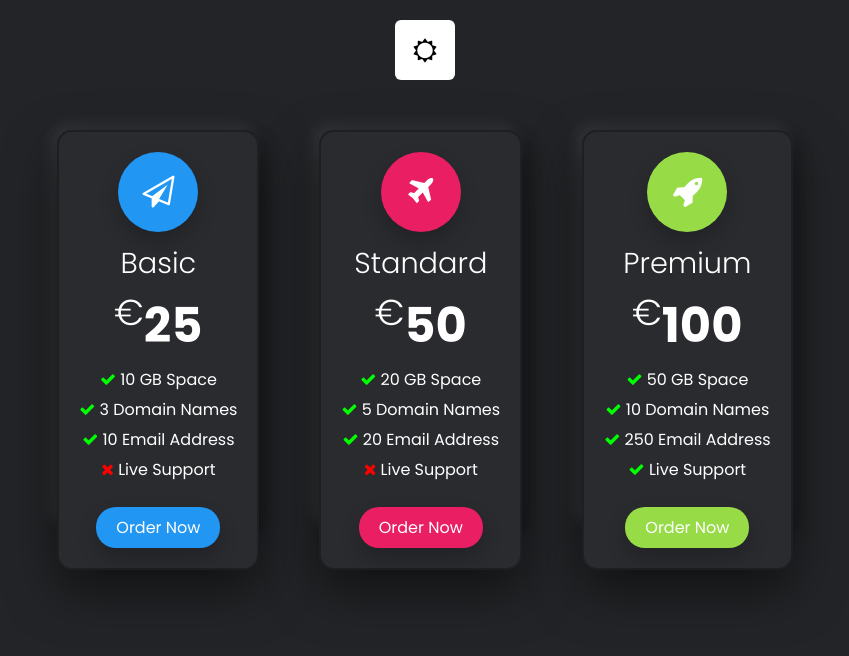
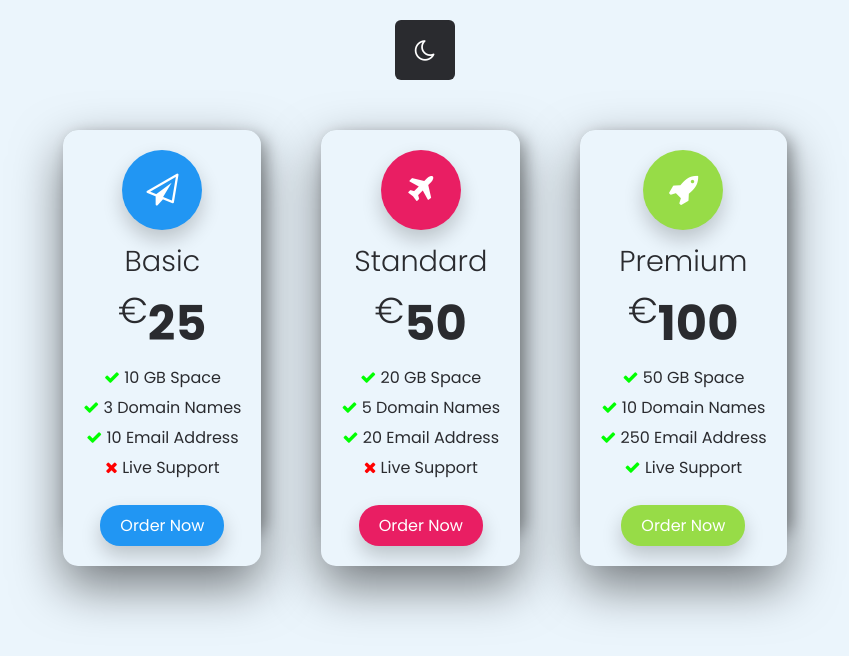
Before and after one commit to Raoul-Shah/Pricing-Table---Light-and-Dark-Mode, a plain HTML site: page index.html in a window 1280 px wide. Both pictures are taken after a click on the element 640 px from the left and 50 px from the top of the page. Shown: the whole page, without its empty margins (215-1064 px from the left). Drawn offline with Linux system fonts and the light colour scheme.

Commit message:
Added Light & Dark Mode

```diff
--- a/app.js
+++ b/app.js
@@ -0,0 +1,4 @@
+const body = document.querySelector('body');
+document.querySelector('.toggle').onclick = function() {
+    body.classList.toggle('light')
+}
--- a/index.html
+++ b/index.html
@@ -59,5 +59,7 @@
                 </div>
             </div>
     </div>
+
+    <script src="./app.js"></script>
 </body>
 </html>
--- a/style.css
+++ b/style.css
@@ -163,3 +163,27 @@ body {
     font-family: fontAwesome;
     font-size: 24px;
 }
+
+body.light .toggle {
+    background: #2a2b2f;
+    color: #fff;
+}
+
+body.light .toggle::before {
+    content: '\f186';
+}
+
+body.light {
+    background: #ebf5fc;
+}
+
+body.light .container .card .box{
+    background: #ebf5fc;
+    border: none;
+}
+
+body.light .container .card .box .content h3,
+body.light .container .card .box .content h4,
+body.light .container .card .box .content ul li {
+    color: #2a2b2f;
+}
```
